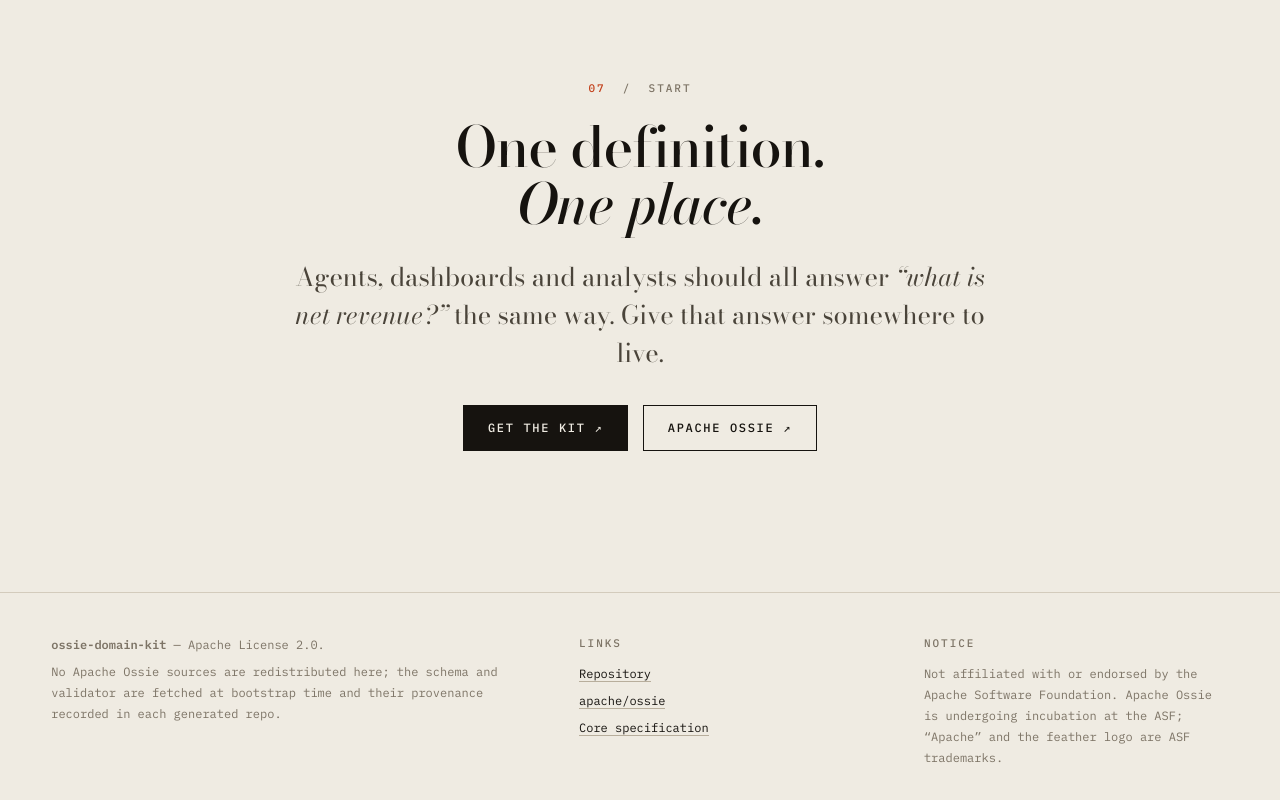
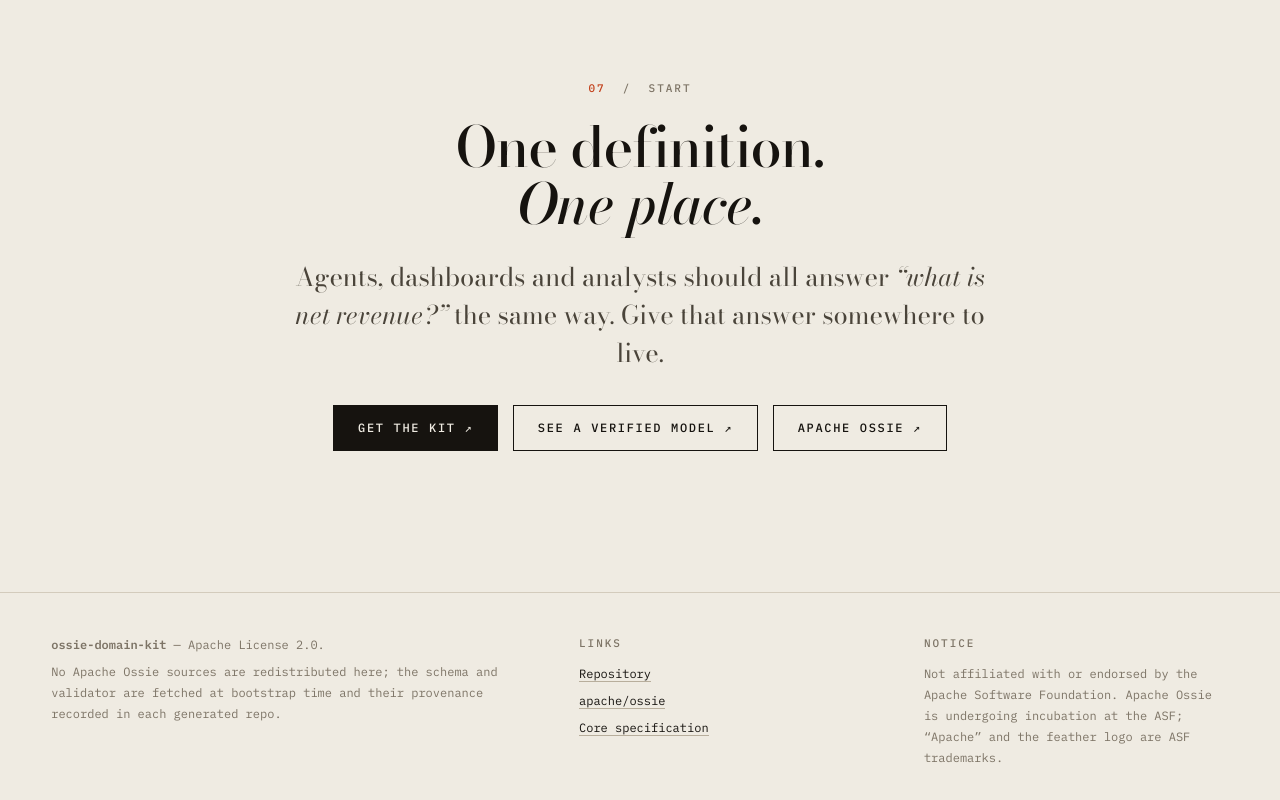
Before and after one commit to cskwork/ossie-domain-kit, a plain HTML site: page docs/index.html in a window 1280 px wide. Shown: the part 7740-8540 px from the top of the page. Drawn offline with nearby package versions, Linux system fonts and the light colour scheme.

Commit message:
docs: link the chinook-ossie worked example

```diff
--- a/docs/index.html
+++ b/docs/index.html
@@ -671,6 +671,7 @@ cd ~/git/retail-ossie &amp;&amp; make validate">Copy</button>
   </p>
   <div class="btns">
     <a class="btn solid" href="https://github.com/cskwork/ossie-domain-kit">Get the kit ↗</a>
+    <a class="btn ghost" href="https://github.com/cskwork/chinook-ossie">See a verified model ↗</a>
     <a class="btn ghost" href="https://github.com/apache/ossie">Apache Ossie ↗</a>
   </div>
 </section>
```
Also changed, not shown: 1 other file.
